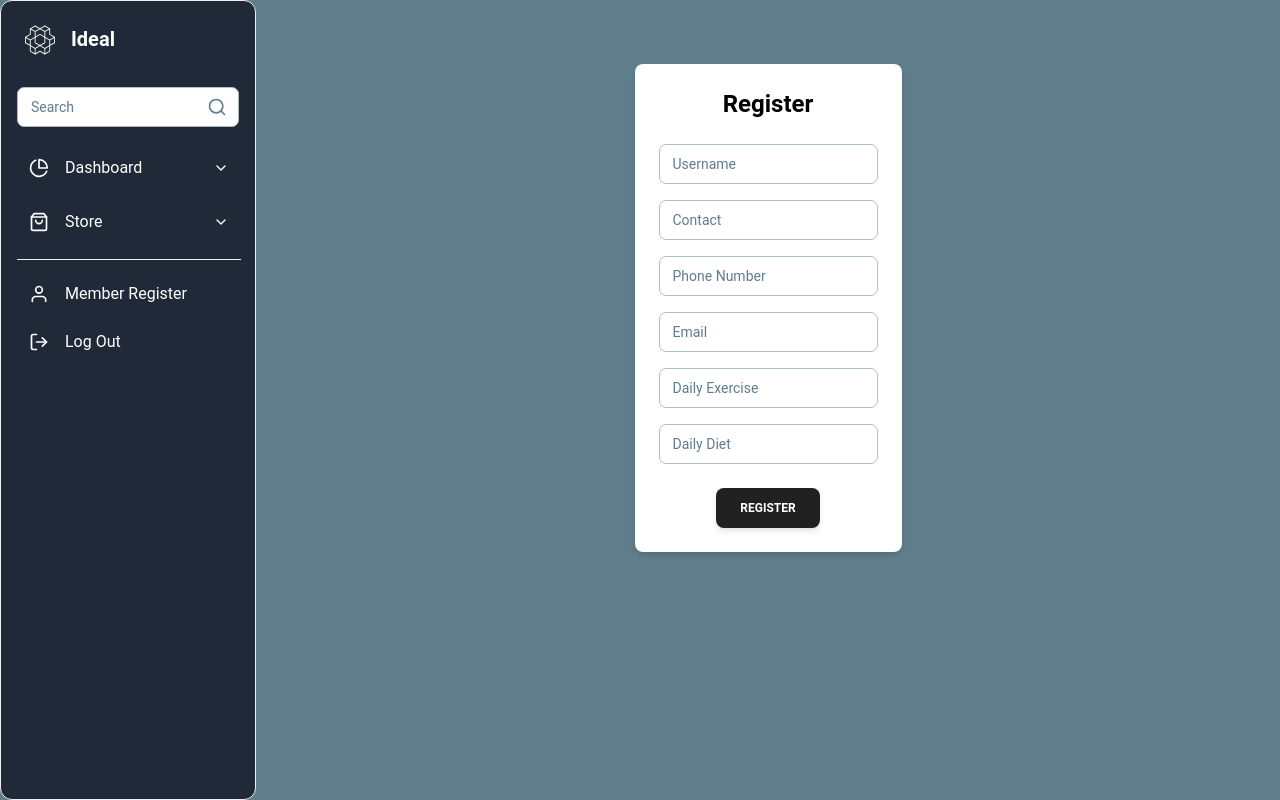
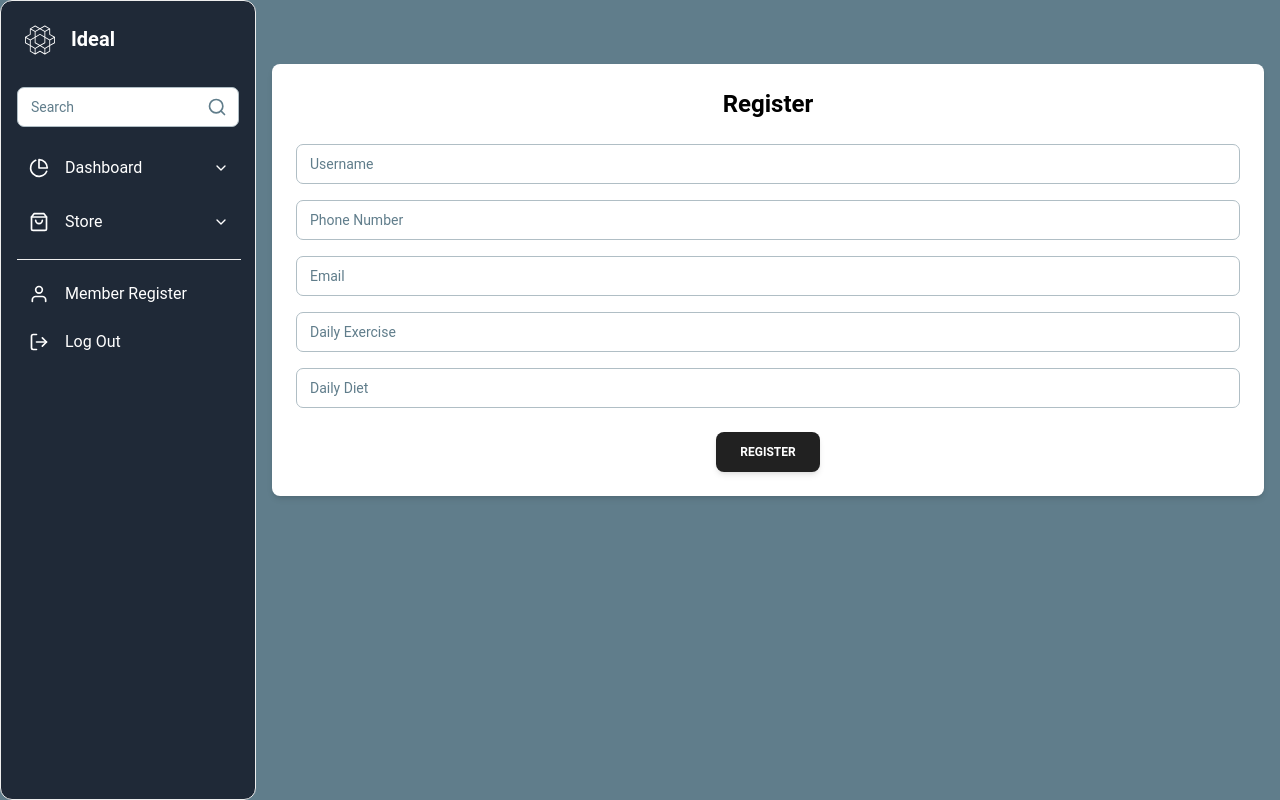
Before and after one commit to ubaidahmed04/Gym-Website, a Next.js app: page /registerMember in a window 1280 px wide. Built offline with nearby package versions, Linux system fonts and the light colour scheme.

Commit message:
remove contact field from registration form and adjust layout in AdminDashboard

```diff
--- a/app/(admin)/registerMember/page.jsx
+++ b/app/(admin)/registerMember/page.jsx
@@ -10,7 +10,6 @@ const RegisterForm = () => {
   const formik = useFormik({
     initialValues: {
       username: '',
-      contact: '',
       phoneNo: '',
       email: '',
       dailyExercise: '',
@@ -18,13 +17,12 @@ const RegisterForm = () => {
     },
     validationSchema: Yup.object({
       username: Yup.string().required('Username is required'),
-      contact: Yup.string().required('Contact is required'),
       phoneNo: Yup.string().required('Phone number is required'),
       email: Yup.string().email('Invalid email format').required('Email is required'),
       dailyExercise: Yup.string().required('Daily exercise is required'),
       dailyDiet: Yup.string().required('Daily diet is required'),
     }),
-    onSubmit: async (values) => {
+    onSubmit: async (values,{resetForm}) => {
         try {
             const URL = "https://gym-backend-mocha.vercel.app"
           const response = await fetch(`${URL}/api/members`, {
@@ -53,7 +51,7 @@ const RegisterForm = () => {
   });
 
   return (
-    <div className="max-w-2xl mx-auto p-6 bg-white rounded-lg shadow-md">
+    <div className="w-full max-w-1/2 p-6 bg-white rounded-lg shadow-md">
       <h2 className="text-2xl font-semibold text-center mb-6">Register</h2>
       <form onSubmit={formik.handleSubmit}>
         {/* Username */}
@@ -71,7 +69,7 @@ const RegisterForm = () => {
         </div>
 
         {/* Contact */}
-        <div className="mb-4">
+        {/* <div className="mb-4">
           <Input
 
             label="Contact"
@@ -82,7 +80,7 @@ const RegisterForm = () => {
             error={formik.touched.contact && Boolean(formik.errors.contact)}
             helperText={formik.touched.contact && formik.errors.contact}
           />
-        </div>
+        </div> */}
 
         {/* Phone Number */}
         <div className="mb-4">
--- a/components/AdminDashboard.jsx
+++ b/components/AdminDashboard.jsx
@@ -14,7 +14,7 @@ const AdminDashboard = () => {
 
     {/* <h1 className='flex w-full text-center justify-center py-5 text-xl font-bold'>Member Information</h1> */}
 
-    <div className="text-center max-w-2xl mx-auto">
+    <div className="text-center max-w-2xl ">
       <h2 className=" sm:text-3xl text-2xl font-extrabold text-blue-gray-50">
         Admin Dashboard
       </h2>
```
